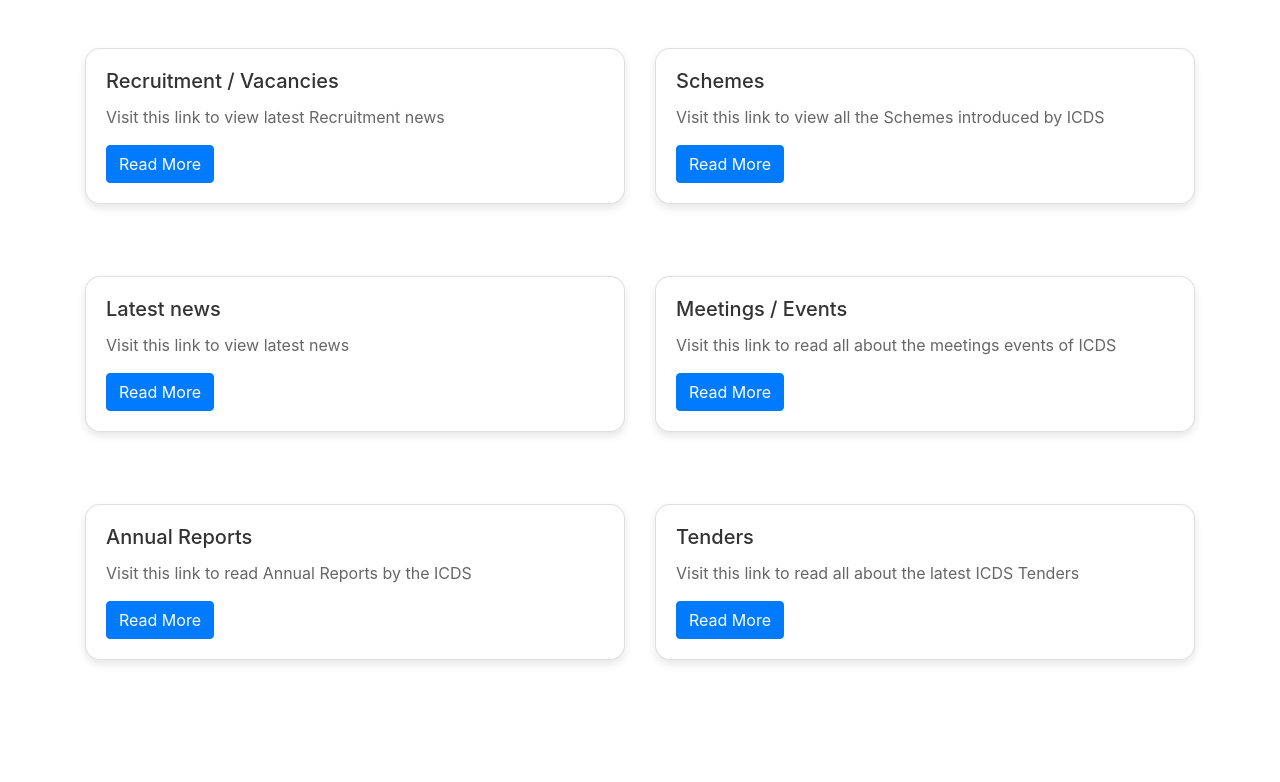
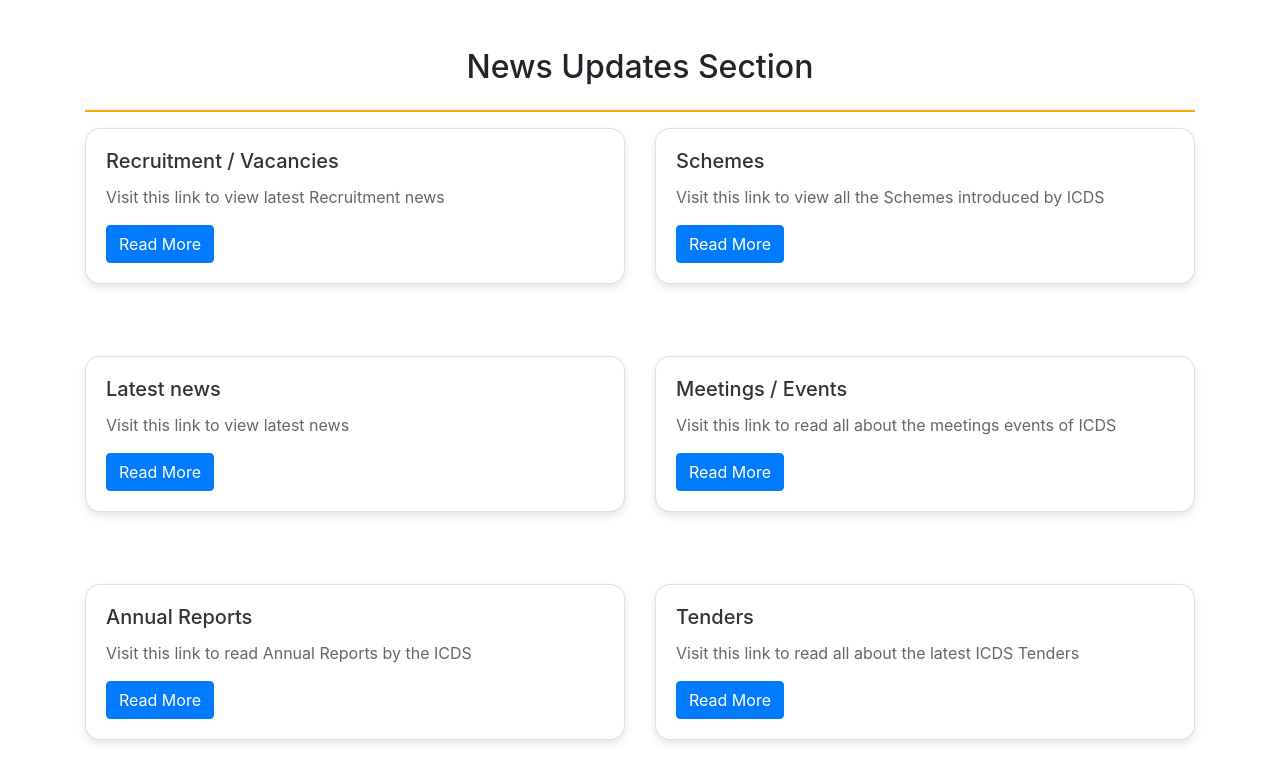
Before and after one commit to Thestoic3467/A_S_News, a plain HTML site: page index.html in a window 1280 px wide. Drawn offline with nearby package versions, Linux system fonts and the light colour scheme; a script that the page names is missing.

Commit message:
Update index.html

```diff
--- a/index.html
+++ b/index.html
@@ -33,12 +33,22 @@
             background-color: #0056b3;
             border-color: #0056b3;
         }
+
+        hr {
+            border-color: orange;
+            border-width: 2px;
+            /* Adjust this value to increase or decrease the border weight */
+        }
     </style>
 </head>
 
 <body>
 
     <div class="container mt-5">
+        <!-- Caption for News Updates Section -->
+        <h2 class="text-center mb-4">News Updates Section</h2>
+        <!-- Orange color line -->
+        <hr>
         <div class="row">
             <div class="col-md-6">
                 <div class="card mb-4">
```
